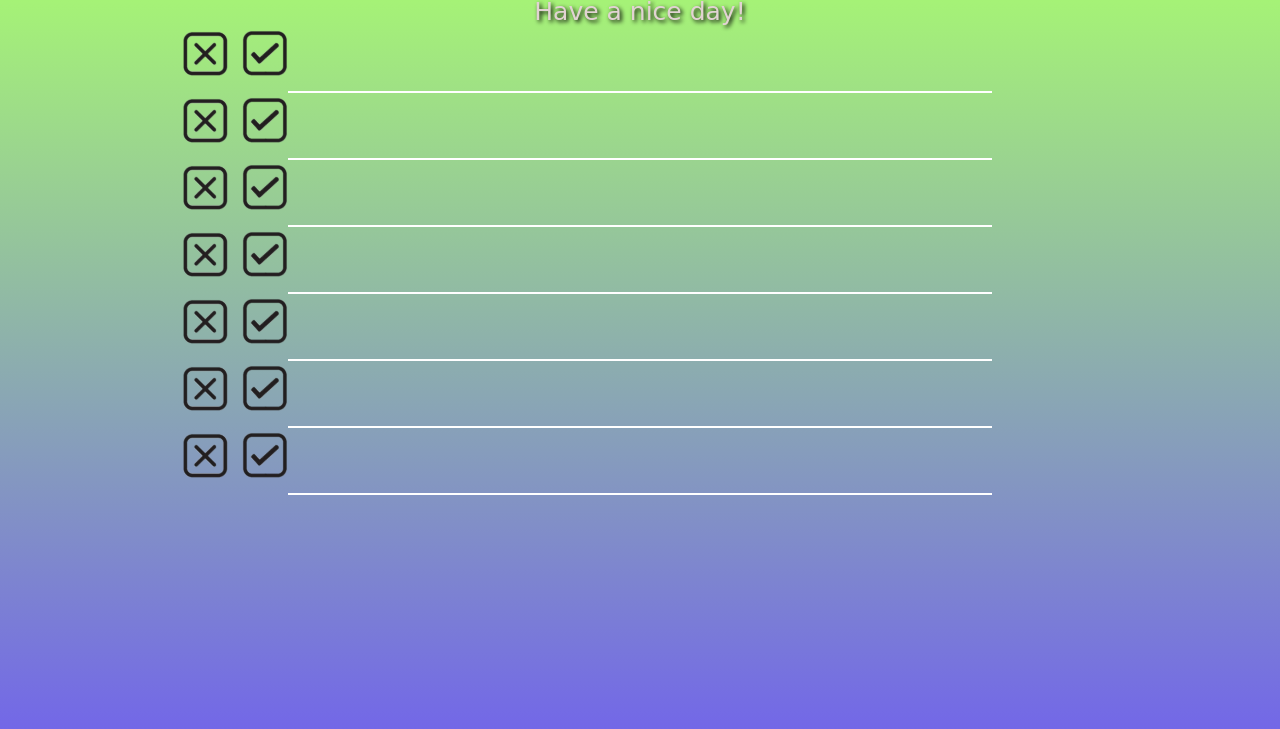
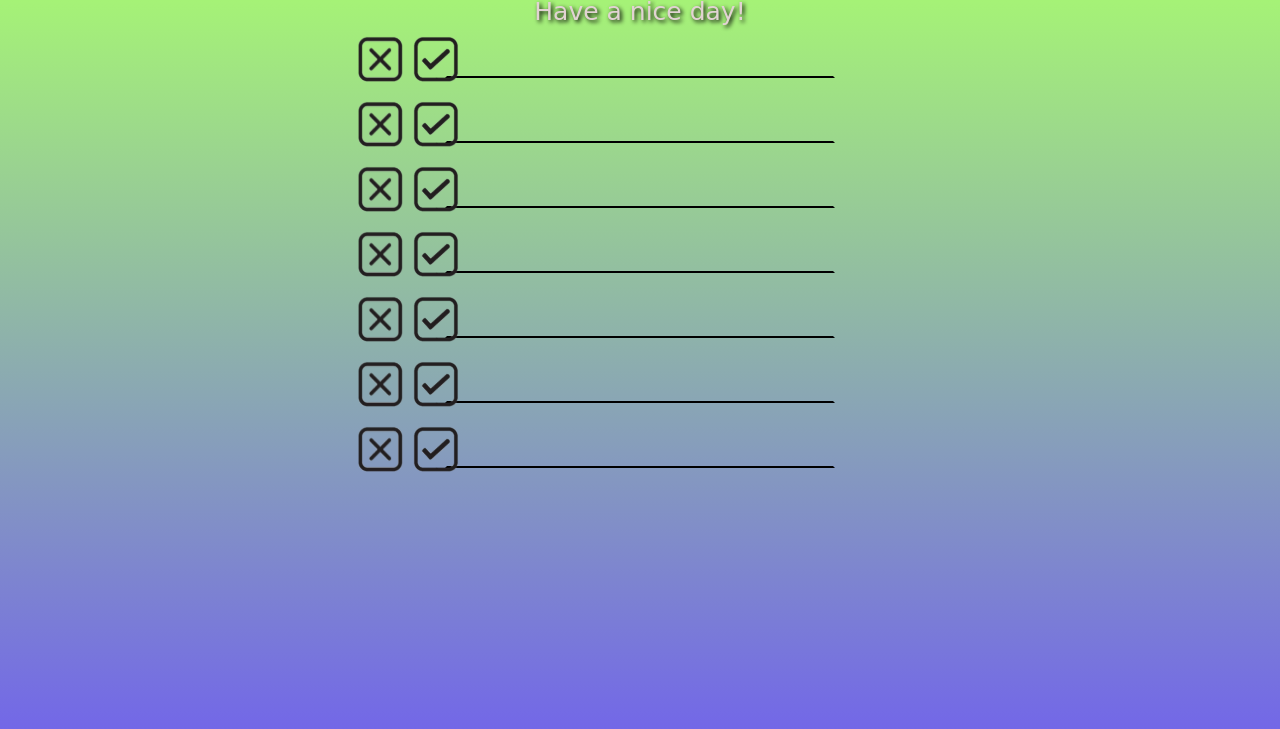
Before and after one commit to 1234pau/Proiect-temp, a plain HTML site: page TO DO/index.html in a window 1280 px wide. Shown: the part 67-796 px from the top of the page. Drawn offline with Linux system fonts and the light colour scheme.

Commit message:
o noua modificare

```diff
--- a/TO DO/index.html
+++ b/TO DO/index.html
@@ -21,48 +21,55 @@
             </div>
             <div class="continut">
                 <div class="items">
-
-                    <img src="assets/checkbox sters.png" alt="casuta1">
-                    <img src="assets/checkbox verificat.png" alt="casuta2">
+                    <input class="input" type="text ">
+                    <div class="imagines-box">
+                        <img src="assets/checkbox sters.png " alt="casuta1 ">
+                        <img src="assets/checkbox verificat.png " alt="casuta2 ">
+                    </div>
+                </div>
+                <div class="items ">
+                    <input class="input " type="text ">
+                    <div class="imagines-box">
+                        <img src="assets/checkbox sters.png " alt="casuta1 ">
+                        <img src="assets/checkbox verificat.png " alt="casuta2 ">
+                    </div>
 
                 </div>
-                <div class="items">
-
-                    <img src="assets/checkbox sters.png" alt="casuta1">
-                    <img src="assets/checkbox verificat.png" alt="casuta2">
-
+                <div class="items ">
+                    <input class="input " type="text ">
+                    <div class="imagines-box">
+                        <img src="assets/checkbox sters.png " alt="casuta1 ">
+                        <img src="assets/checkbox verificat.png " alt="casuta2 ">
+                    </div>
+                </div>
+                <div class="items ">
+                    <input class="input " type="text ">
+                    <div class="imagines-box">
+                        <img src="assets/checkbox sters.png " alt="casuta1 ">
+                        <img src="assets/checkbox verificat.png " alt="casuta2 ">
+                    </div>
+                </div>
+                <div class="items ">
+                    <input class="input " type="text ">
+                    <div class="imagines-box">
+                        <img src="assets/checkbox sters.png " alt="casuta1 ">
+                        <img src="assets/checkbox verificat.png " alt="casuta2 ">
+                    </div>
 
                 </div>
-                <div class="items">
-
-                    <img src="assets/checkbox sters.png" alt="casuta1">
-                    <img src="assets/checkbox verificat.png" alt="casuta2">
-
+                <div class="items ">
+                    <input class="input " type="text ">
+                    <div class="imagines-box">
+                        <img src="assets/checkbox sters.png " alt="casuta1 ">
+                        <img src="assets/checkbox verificat.png " alt="casuta2 ">
+                    </div>
                 </div>
-                <div class="items">
-
-                    <img src="assets/checkbox sters.png" alt="casuta1">
-                    <img src="assets/checkbox verificat.png" alt="casuta2">
-
-                </div>
-                <div class="items">
-
-                    <img src="assets/checkbox sters.png" alt="casuta1">
-                    <img src="assets/checkbox verificat.png" alt="casuta2">
-
-
-                </div>
-                <div class="items">
-
-                    <img src="assets/checkbox sters.png" alt="casuta1">
-                    <img src="assets/checkbox verificat.png" alt="casuta2">
-
-                </div>
-                <div class="items">
-
-                    <img src="assets/checkbox sters.png" alt="casuta1">
-                    <img src="assets/checkbox verificat.png" alt="casuta2">
-
+                <div class="items ">
+                    <input class="input " type="text ">
+                    <div class="imagines-box">
+                        <img src="assets/checkbox sters.png " alt="casuta1 ">
+                        <img src="assets/checkbox verificat.png " alt="casuta2 ">
+                    </div>
                 </div>
             </div>
         </div>
--- a/TO DO/style.css
+++ b/TO DO/style.css
@@ -41,13 +41,33 @@ body {
 }
 
 .items {
-    border-bottom: 2px solid white;
+    /*border-bottom: 2px solid white;*/
     font-size: 55px;
     height: 65px;
+    display: flex;
+    justify-content: center;
+    align-items: center;
+    position: relative;
 }
 
-.items>img {
-    position: relative;
-    right: 15%;
+.imagines-box {
+    position: absolute;
     cursor: pointer;
+    right: 75%;
+    display: inherit;
 }
+
+.imagines-box>img {
+    padding: 0 5px;
+}
+
+.input {
+    display: flex;
+    justify-content: center;
+    align-items: center;
+    flex-direction: column;
+    font-size: 30px;
+    background-color: transparent;
+    border-color: transparent;
+    border-bottom: 2px solid black;
+}
```
Also changed, not shown: generator de parole/index.html (added, +14 -0 lines), generator de parole/script.js (added).
